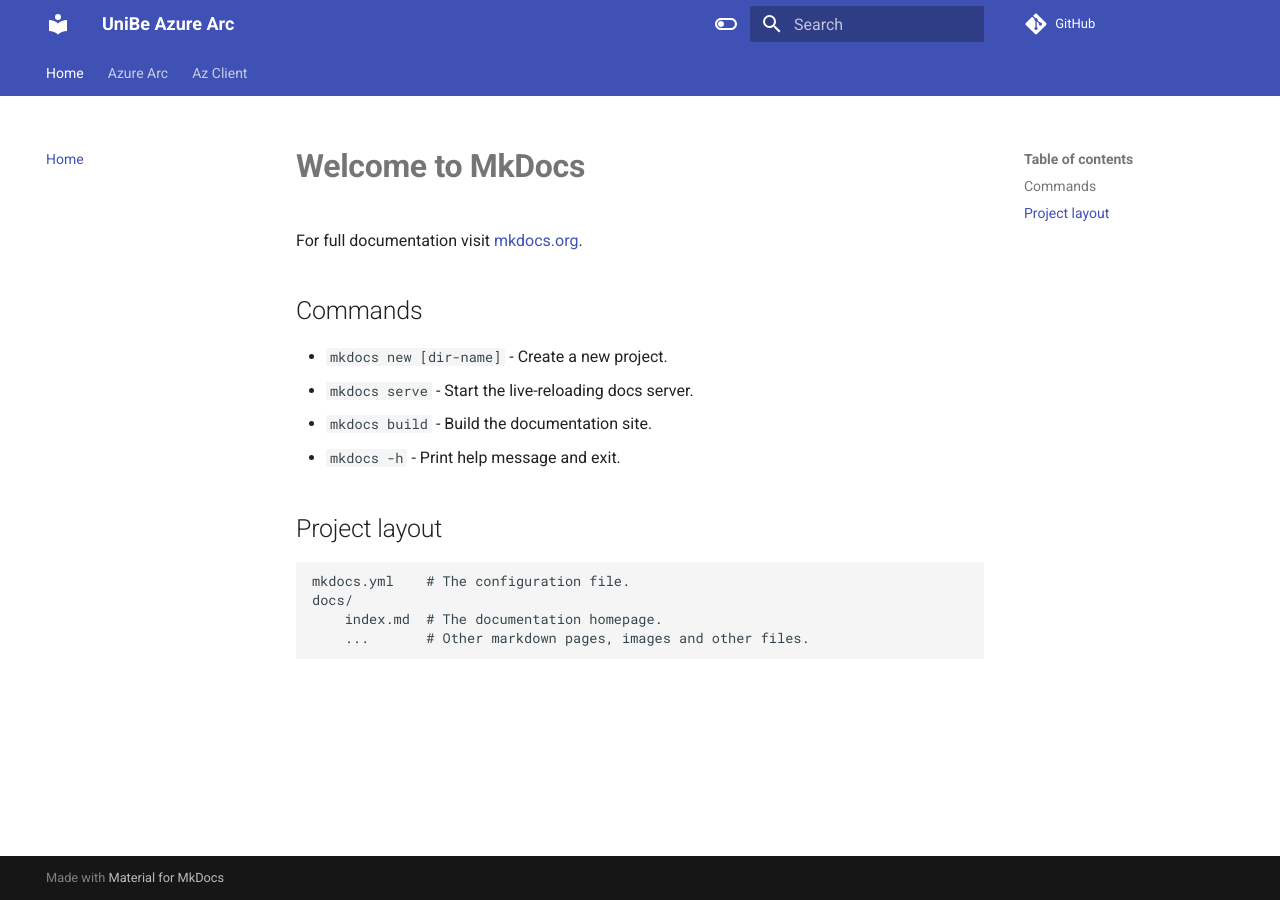
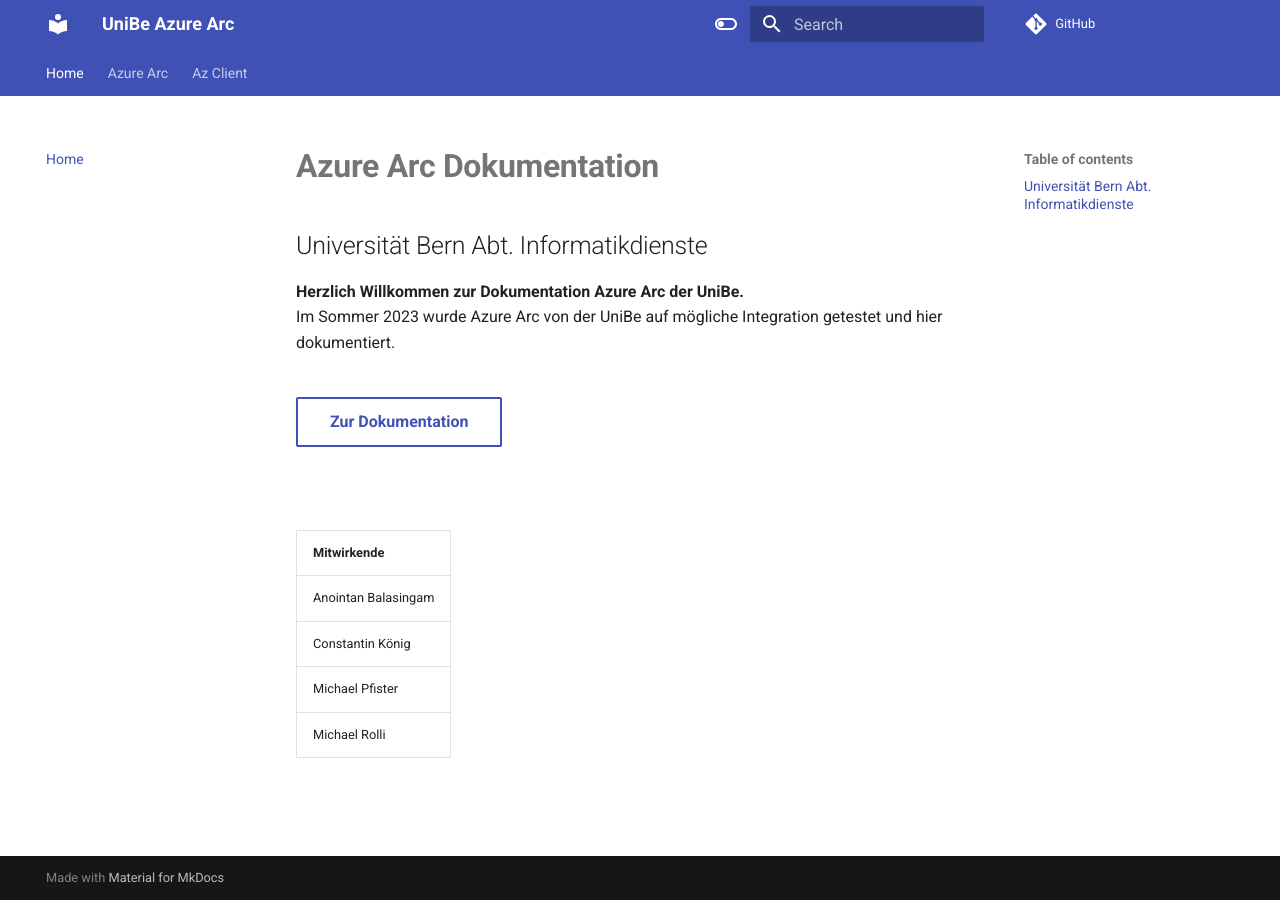
Before and after one commit to constantin-koenig/azurearc-test, an MkDocs documentation site: the page built from docs/index.md, in a window 1280 px wide. Built offline with MkDocs 1.6.1 and Material for MkDocs 9.7.7, drawn with Linux system fonts in a browser that asks for light colours; comment, search, counter and statistics services are not loaded.

Commit message:
MkDocs Seite geändert und hinzugefügt

```diff
--- a/docs/index.md
+++ b/docs/index.md
@@ -1,17 +1,18 @@
-# **Welcome to MkDocs**
+# **Azure Arc Dokumentation**
+## Universität Bern Abt. Informatikdienste
 
-For full documentation visit [mkdocs.org](https://www.mkdocs.org).
+**Herzlich Willkommen zur Dokumentation Azure Arc der UniBe.**
+Im Sommer 2023 wurde Azure Arc von der UniBe auf mögliche Integration getestet und hier dokumentiert.
 
-## Commands
+<br />
+[Zur Dokumentation](https://constantin-koenig.github.io/azurearc-test/arc/){ .md-button }
 
-* `mkdocs new [dir-name]` - Create a new project.
-* `mkdocs serve` - Start the live-reloading docs server.
-* `mkdocs build` - Build the documentation site.
-* `mkdocs -h` - Print help message and exit.
+<br />
+<br />
 
-## Project layout
-
-    mkdocs.yml    # The configuration file.
-    docs/
-        index.md  # The documentation homepage.
-        ...       # Other markdown pages, images and other files.
+| Mitwirkende                           |
+| ------------------------------------- |
+| Anointan Balasingam                   |
+| Constantin König                      |
+| Michael Pfister                       |
+| Michael Rolli                         |
```
Also changed, not shown: docs/automation.md (+1 -1 lines).
